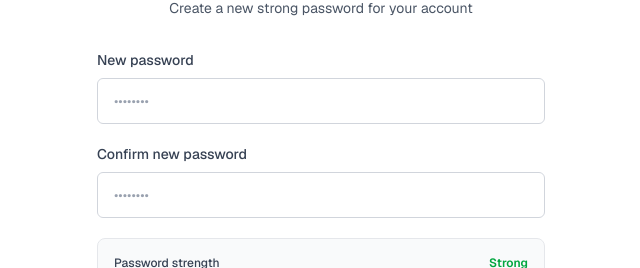
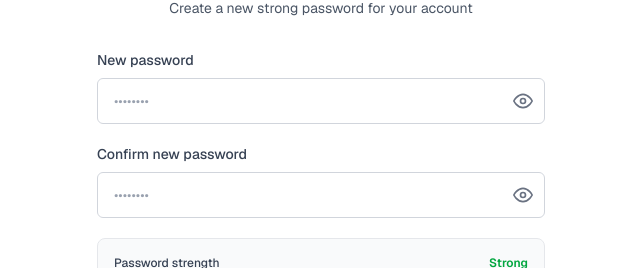
Before and after one commit to uxlabspk/Befit, a Next.js app: page /reset-password in a window 1280 px wide. Shown: the part 242-510 px from the top of the page, without its empty margins (319-959 px from the left). Built offline with nearby package versions, Linux system fonts and the light colour scheme.

Commit message:
feat(auth): add show/hide password functionality to login, reset password, and signup forms

```diff
--- a/app/login/page.tsx
+++ b/app/login/page.tsx
@@ -8,6 +8,7 @@ export default function Login() {
   const router = useRouter();
   const [email, setEmail] = useState("");
   const [password, setPassword] = useState("");
+  const [showPassword, setShowPassword] = useState(false);
   const [rememberMe, setRememberMe] = useState(false);
   const [loading, setLoading] = useState(false);
   const [error, setError] = useState("");
@@ -101,18 +102,38 @@ export default function Login() {
                     Forgot password?
                   </Link>
                 </div>
-                <div className="mt-2">
+                <div className="mt-2 relative">
                   <input
                     id="password"
                     name="password"
-                    type="password"
+                    type={showPassword ? "text" : "password"}
                     value={password}
                     onChange={(event) => setPassword(event.target.value)}
                     autoComplete="current-password"
                     required
-                    className="block w-full rounded-md border border-gray-300 px-4 py-3 text-sm text-gray-900 placeholder:text-gray-400 focus:border-gray-900 focus:outline-none focus:ring-1 focus:ring-gray-900"
+                    className="block w-full rounded-md border border-gray-300 px-4 py-3 pr-11 text-sm text-gray-900 placeholder:text-gray-400 focus:border-gray-900 focus:outline-none focus:ring-1 focus:ring-gray-900"
                     placeholder="••••••••"
                   />
+                  <button
+                    type="button"
+                    onClick={() => setShowPassword((prev) => !prev)}
+                    aria-label={showPassword ? "Hide password" : "Show password"}
+                    className="absolute right-3 top-1/2 -translate-y-1/2 text-gray-500 transition hover:text-gray-900"
+                  >
+                    {showPassword ? (
+                      <svg className="h-5 w-5" viewBox="0 0 24 24" fill="none" stroke="currentColor" strokeWidth="2" strokeLinecap="round" strokeLinejoin="round">
+                        <path d="M17.94 17.94A10.07 10.07 0 0 1 12 19c-4.5 0-8.26-2.6-10-6 1.07-2.32 2.72-4.25 4.76-5.47" />
+                        <path d="M1 1l22 22" />
+                        <path d="M9.88 9.88a3 3 0 0 0 4.24 4.24" />
+                        <path d="M14.12 14.12A3 3 0 0 1 9.88 9.88" />
+                      </svg>
+                    ) : (
+                      <svg className="h-5 w-5" viewBox="0 0 24 24" fill="none" stroke="currentColor" strokeWidth="2" strokeLinecap="round" strokeLinejoin="round">
+                        <path d="M1 12s4-8 11-8 11 8 11 8-4 8-11 8-11-8-11-8z" />
+                        <circle cx="12" cy="12" r="3" />
+                      </svg>
+                    )}
+                  </button>
                 </div>
               </div>
 
--- a/app/reset-password/page.tsx
+++ b/app/reset-password/page.tsx
@@ -10,6 +10,8 @@ export default function ResetPassword() {
   const token = useMemo(() => searchParams.get("token") ?? "", [searchParams]);
   const [password, setPassword] = useState("");
   const [confirmPassword, setConfirmPassword] = useState("");
+  const [showPassword, setShowPassword] = useState(false);
+  const [showConfirmPassword, setShowConfirmPassword] = useState(false);
   const [loading, setLoading] = useState(false);
   const [error, setError] = useState("");
   const [success, setSuccess] = useState("");
@@ -86,18 +88,38 @@ export default function ResetPassword() {
                 <label htmlFor="password" className="block text-sm font-medium text-gray-700">
                   New password
                 </label>
-                <div className="mt-2">
+                <div className="mt-2 relative">
                   <input
                     id="password"
                     name="password"
-                    type="password"
+                    type={showPassword ? "text" : "password"}
                     value={password}
                     onChange={(event) => setPassword(event.target.value)}
                     autoComplete="new-password"
                     required
-                    className="block w-full rounded-md border border-gray-300 px-4 py-3 text-sm text-gray-900 placeholder:text-gray-400 focus:border-gray-900 focus:outline-none focus:ring-1 focus:ring-gray-900"
+                    className="block w-full rounded-md border border-gray-300 px-4 py-3 pr-11 text-sm text-gray-900 placeholder:text-gray-400 focus:border-gray-900 focus:outline-none focus:ring-1 focus:ring-gray-900"
                     placeholder="••••••••"
                   />
+                  <button
+                    type="button"
+                    onClick={() => setShowPassword((prev) => !prev)}
+                    aria-label={showPassword ? "Hide password" : "Show password"}
+                    className="absolute right-3 top-1/2 -translate-y-1/2 text-gray-500 transition hover:text-gray-900"
+                  >
+                    {showPassword ? (
+                      <svg className="h-5 w-5" viewBox="0 0 24 24" fill="none" stroke="currentColor" strokeWidth="2" strokeLinecap="round" strokeLinejoin="round">
+                        <path d="M17.94 17.94A10.07 10.07 0 0 1 12 19c-4.5 0-8.26-2.6-10-6 1.07-2.32 2.72-4.25 4.76-5.47" />
+                        <path d="M1 1l22 22" />
+                        <path d="M9.88 9.88a3 3 0 0 0 4.24 4.24" />
+                        <path d="M14.12 14.12A3 3 0 0 1 9.88 9.88" />
+                      </svg>
+                    ) : (
+                      <svg className="h-5 w-5" viewBox="0 0 24 24" fill="none" stroke="currentColor" strokeWidth="2" strokeLinecap="round" strokeLinejoin="round">
+                        <path d="M1 12s4-8 11-8 11 8 11 8-4 8-11 8-11-8-11-8z" />
+                        <circle cx="12" cy="12" r="3" />
+                      </svg>
+                    )}
+                  </button>
                 </div>
               </div>
 
@@ -105,18 +127,38 @@ export default function ResetPassword() {
                 <label htmlFor="confirm-password" className="block text-sm font-medium text-gray-700">
                   Confirm new password
                 </label>
-                <div className="mt-2">
+                <div className="mt-2 relative">
                   <input
                     id="confirm-password"
                     name="confirm-password"
-                    type="password"
+                    type={showConfirmPassword ? "text" : "password"}
                     value={confirmPassword}
                     onChange={(event) => setConfirmPassword(event.target.value)}
                     autoComplete="new-password"
                     required
-                    className="block w-full rounded-md border border-gray-300 px-4 py-3 text-sm text-gray-900 placeholder:text-gray-400 focus:border-gray-900 focus:outline-none focus:ring-1 focus:ring-gray-900"
+                    className="block w-full rounded-md border border-gray-300 px-4 py-3 pr-11 text-sm text-gray-900 placeholder:text-gray-400 focus:border-gray-900 focus:outline-none focus:ring-1 focus:ring-gray-900"
                     placeholder="••••••••"
                   />
+                  <button
+                    type="button"
+                    onClick={() => setShowConfirmPassword((prev) => !prev)}
+                    aria-label={showConfirmPassword ? "Hide confirm password" : "Show confirm password"}
+                    className="absolute right-3 top-1/2 -translate-y-1/2 text-gray-500 transition hover:text-gray-900"
+                  >
+                    {showConfirmPassword ? (
+                      <svg className="h-5 w-5" viewBox="0 0 24 24" fill="none" stroke="currentColor" strokeWidth="2" strokeLinecap="round" strokeLinejoin="round">
+                        <path d="M17.94 17.94A10.07 10.07 0 0 1 12 19c-4.5 0-8.26-2.6-10-6 1.07-2.32 2.72-4.25 4.76-5.47" />
+                        <path d="M1 1l22 22" />
+                        <path d="M9.88 9.88a3 3 0 0 0 4.24 4.24" />
+                        <path d="M14.12 14.12A3 3 0 0 1 9.88 9.88" />
+                      </svg>
+                    ) : (
+                      <svg className="h-5 w-5" viewBox="0 0 24 24" fill="none" stroke="currentColor" strokeWidth="2" strokeLinecap="round" strokeLinejoin="round">
+                        <path d="M1 12s4-8 11-8 11 8 11 8-4 8-11 8-11-8-11-8z" />
+                        <circle cx="12" cy="12" r="3" />
+                      </svg>
+                    )}
+                  </button>
                 </div>
               </div>
 
--- a/app/signup/page.tsx
+++ b/app/signup/page.tsx
@@ -11,6 +11,8 @@ export default function Signup() {
   const [email, setEmail] = useState("");
   const [password, setPassword] = useState("");
   const [confirmPassword, setConfirmPassword] = useState("");
+  const [showPassword, setShowPassword] = useState(false);
+  const [showConfirmPassword, setShowConfirmPassword] = useState(false);
   const [termsAccepted, setTermsAccepted] = useState(false);
   const [loading, setLoading] = useState(false);
   const [error, setError] = useState("");
@@ -133,18 +135,38 @@ export default function Signup() {
                 <label htmlFor="password" className="block text-sm font-medium text-gray-700">
                   Password
                 </label>
-                <div className="mt-2">
+                <div className="mt-2 relative">
                   <input
                     id="password"
                     name="password"
-                    type="password"
+                    type={showPassword ? "text" : "password"}
                     value={password}
                     onChange={(event) => setPassword(event.target.value)}
                     autoComplete="new-password"
                     required
-                    className="block w-full rounded-md border border-gray-300 px-4 py-3 text-sm text-gray-900 placeholder:text-gray-400 focus:border-gray-900 focus:outline-none focus:ring-1 focus:ring-gray-900"
+                    className="block w-full rounded-md border border-gray-300 px-4 py-3 pr-11 text-sm text-gray-900 placeholder:text-gray-400 focus:border-gray-900 focus:outline-none focus:ring-1 focus:ring-gray-900"
                     placeholder="Min. 8 characters"
                   />
+                  <button
+                    type="button"
+                    onClick={() => setShowPassword((prev) => !prev)}
+                    aria-label={showPassword ? "Hide password" : "Show password"}
+                    className="absolute right-3 top-1/2 -translate-y-1/2 text-gray-500 transition hover:text-gray-900"
+                  >
+                    {showPassword ? (
+                      <svg className="h-5 w-5" viewBox="0 0 24 24" fill="none" stroke="currentColor" strokeWidth="2" strokeLinecap="round" strokeLinejoin="round">
+                        <path d="M17.94 17.94A10.07 10.07 0 0 1 12 19c-4.5 0-8.26-2.6-10-6 1.07-2.32 2.72-4.25 4.76-5.47" />
+                        <path d="M1 1l22 22" />
+                        <path d="M9.88 9.88a3 3 0 0 0 4.24 4.24" />
+                        <path d="M14.12 14.12A3 3 0 0 1 9.88 9.88" />
+                      </svg>
+                    ) : (
+                      <svg className="h-5 w-5" viewBox="0 0 24 24" fill="none" stroke="currentColor" strokeWidth="2" strokeLinecap="round" strokeLinejoin="round">
+                        <path d="M1 12s4-8 11-8 11 8 11 8-4 8-11 8-11-8-11-8z" />
+                        <circle cx="12" cy="12" r="3" />
+                      </svg>
+                    )}
+                  </button>
                 </div>
               </div>
 
@@ -152,18 +174,38 @@ export default function Signup() {
                 <label htmlFor="confirm-password" className="block text-sm font-medium text-gray-700">
                   Confirm password
                 </label>
-                <div className="mt-2">
+                <div className="mt-2 relative">
                   <input
                     id="confirm-password"
                     name="confirm-password"
-                    type="password"
+                    type={showConfirmPassword ? "text" : "password"}
                     value={confirmPassword}
                     onChange={(event) => setConfirmPassword(event.target.value)}
                     autoComplete="new-password"
                     required
-                    className="block w-full rounded-md border border-gray-300 px-4 py-3 text-sm text-gray-900 placeholder:text-gray-400 focus:border-gray-900 focus:outline-none focus:ring-1 focus:ring-gray-900"
+                    className="block w-full rounded-md border border-gray-300 px-4 py-3 pr-11 text-sm text-gray-900 placeholder:text-gray-400 focus:border-gray-900 focus:outline-none focus:ring-1 focus:ring-gray-900"
                     placeholder="••••••••"
                   />
+                  <button
+                    type="button"
+                    onClick={() => setShowConfirmPassword((prev) => !prev)}
+                    aria-label={showConfirmPassword ? "Hide confirm password" : "Show confirm password"}
+                    className="absolute right-3 top-1/2 -translate-y-1/2 text-gray-500 transition hover:text-gray-900"
+                  >
+                    {showConfirmPassword ? (
+                      <svg className="h-5 w-5" viewBox="0 0 24 24" fill="none" stroke="currentColor" strokeWidth="2" strokeLinecap="round" strokeLinejoin="round">
+                        <path d="M17.94 17.94A10.07 10.07 0 0 1 12 19c-4.5 0-8.26-2.6-10-6 1.07-2.32 2.72-4.25 4.76-5.47" />
+                        <path d="M1 1l22 22" />
+                        <path d="M9.88 9.88a3 3 0 0 0 4.24 4.24" />
+                        <path d="M14.12 14.12A3 3 0 0 1 9.88 9.88" />
+                      </svg>
+                    ) : (
+                      <svg className="h-5 w-5" viewBox="0 0 24 24" fill="none" stroke="currentColor" strokeWidth="2" strokeLinecap="round" strokeLinejoin="round">
+                        <path d="M1 12s4-8 11-8 11 8 11 8-4 8-11 8-11-8-11-8z" />
+                        <circle cx="12" cy="12" r="3" />
+                      </svg>
+                    )}
+                  </button>
                 </div>
               </div>
 
```
